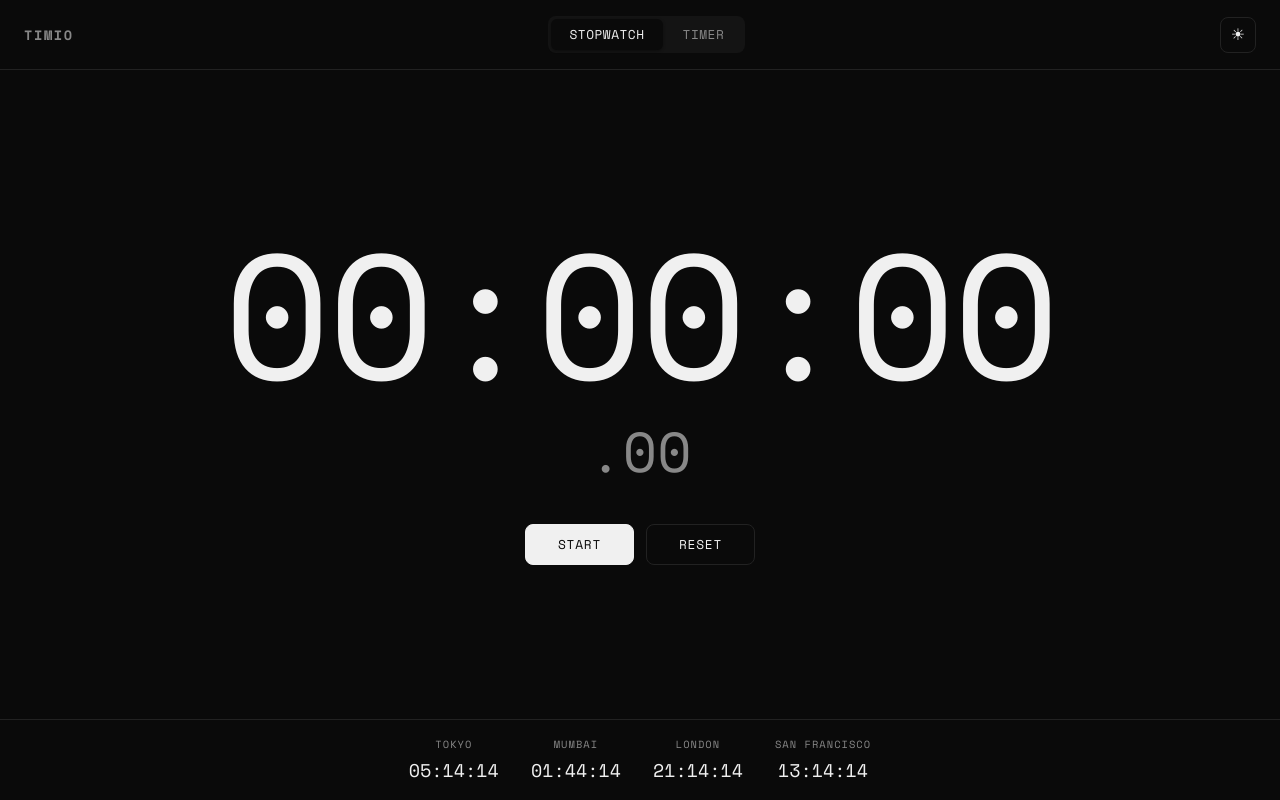
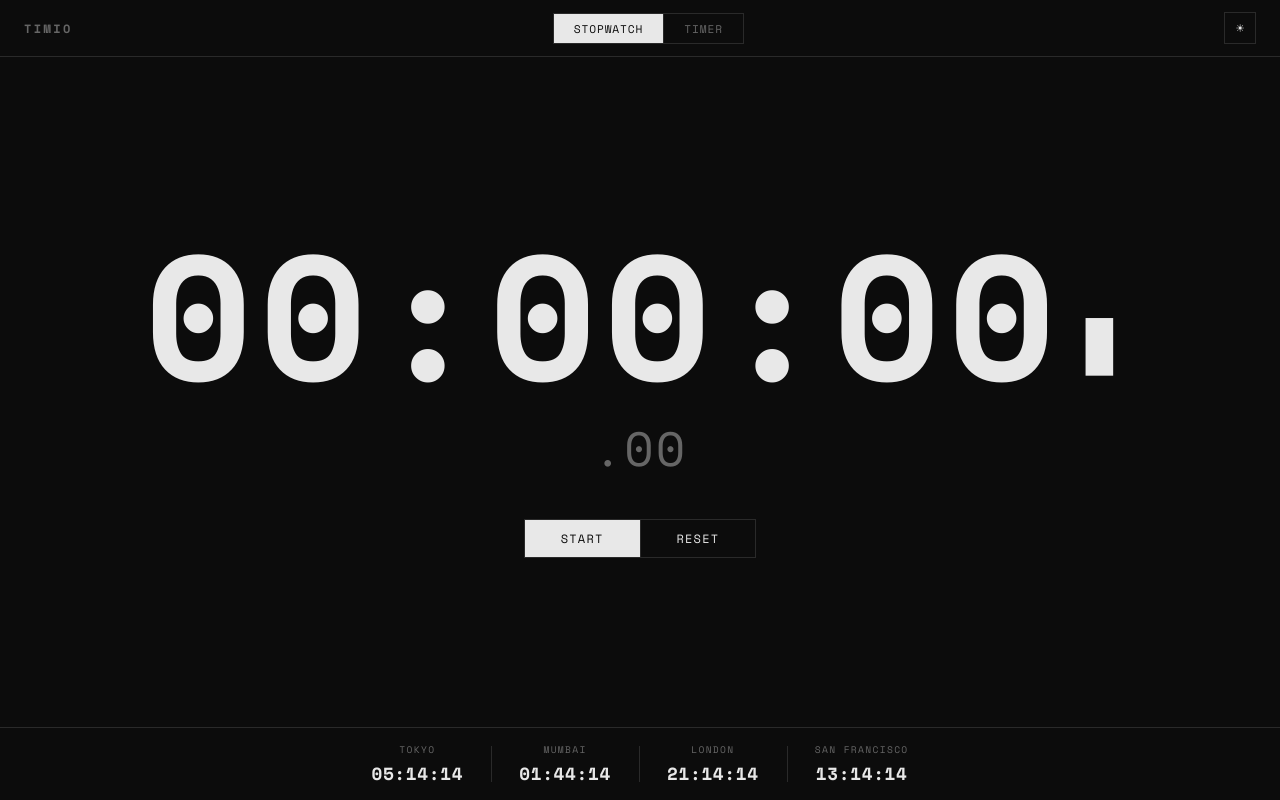
Before and after one commit to NirvanJain/Timio, a React (Vite) app: page / in a window 1280 px wide. Built offline with nearby package versions, Linux system fonts and the light colour scheme.

Commit message:
fixed css

```diff
--- a/src/index.css
+++ b/src/index.css
@@ -1,4 +1,4 @@
-/* ─── Reset & Global Tokens ────────────────────────────────── */
+/* ─── Reset ─────────────────────────────────────────────────── */
 *,
 *::before,
 *::after {
@@ -7,48 +7,50 @@
   box-sizing: border-box;
 }
 
+/* ─── Design Tokens ─────────────────────────────────────────── */
 :root {
-  /* Light (default) */
-  --bg: #ffffff;
-  --bg-secondary: #f5f5f5;
+  --bg: #f2f2f2;
+  --bg-secondary: #e4e4e4;
+  --bg-input: #d8d8d8;
   --text: #111111;
-  --text-muted: #666666;
-  --border: #e0e0e0;
+  --text-muted: #555555;
+  --border: #bbbbbb;
   --accent: #111111;
-  --hover: rgba(0, 0, 0, 0.04);
-  --shadow: 0 1px 3px rgba(0, 0, 0, 0.06);
+  --hover: rgba(0, 0, 0, 0.06);
+  --cursor-color: #111111;
 
-  --font-sans: 'Space Mono', 'Courier New', 'Lucida Console', monospace;
-  --font-mono: 'Space Mono', 'Courier New', 'Lucida Console', monospace;
+  --font: 'Space Mono', 'Courier New', 'Lucida Console', Courier, monospace;
 
-  --radius: 12px;
-  --transition: 180ms ease;
+  --transition: 120ms ease;
 }
 
 [data-theme='dark'] {
-  --bg: #0a0a0a;
-  --bg-secondary: #141414;
-  --text: #f0f0f0;
-  --text-muted: #888888;
-  --border: #222222;
-  --accent: #f0f0f0;
-  --hover: rgba(255, 255, 255, 0.04);
-  --shadow: 0 1px 3px rgba(0, 0, 0, 0.4);
+  --bg: #0c0c0c;
+  --bg-secondary: #161616;
+  --bg-input: #1e1e1e;
+  --text: #e8e8e8;
+  --text-muted: #666666;
+  --border: #2a2a2a;
+  --accent: #e8e8e8;
+  --hover: rgba(255, 255, 255, 0.05);
+  --cursor-color: #e8e8e8;
 }
 
+/* ─── Base ──────────────────────────────────────────────────── */
 html {
   font-size: 16px;
   -webkit-tap-highlight-color: transparent;
 }
 
 body {
-  font-family: var(--font-sans);
+  font-family: var(--font);
   background: var(--bg);
   color: var(--text);
   min-height: 100dvh;
   transition: background var(--transition), color var(--transition);
-  -webkit-font-smoothing: antialiased;
-  -moz-osx-font-smoothing: grayscale;
+  /* No font smoothing — raw pixel rendering like a terminal */
+  -webkit-font-smoothing: none;
+  -moz-osx-font-smoothing: unset;
 }
 
 #root {
@@ -57,89 +59,93 @@ body {
   flex-direction: column;
 }
 
-/* ─── Layout Shell ─────────────────────────────────────────── */
+/* ─── Shell ─────────────────────────────────────────────────── */
 .app {
   display: flex;
   flex-direction: column;
   min-height: 100dvh;
 }
 
-/* ─── Header ───────────────────────────────────────────────── */
+/* ─── Header ────────────────────────────────────────────────── */
 .header {
   display: flex;
   align-items: center;
   justify-content: space-between;
-  padding: 16px 24px;
+  padding: 12px 24px;
   border-bottom: 1px solid var(--border);
   position: sticky;
   top: 0;
   background: var(--bg);
   z-index: 10;
-  backdrop-filter: blur(12px);
 }
 
 .header__brand {
-  font-size: 0.85rem;
-  font-weight: 600;
-  letter-spacing: 0.12em;
+  font-size: 0.75rem;
+  font-weight: 700;
+  letter-spacing: 0.2em;
   text-transform: uppercase;
   color: var(--text-muted);
   user-select: none;
 }
 
+/* Tab switcher — looks like a terminal prompt selector */
 .header__tabs {
   display: flex;
-  gap: 2px;
-  background: var(--bg-secondary);
-  border-radius: 8px;
-  padding: 3px;
+  gap: 0;
+  border: 1px solid var(--border);
 }
 
 .header__tab {
-  font-family: var(--font-sans);
-  font-size: 0.8rem;
-  font-weight: 500;
-  letter-spacing: 0.04em;
+  font-family: var(--font);
+  font-size: 0.7rem;
+  font-weight: 400;
+  letter-spacing: 0.08em;
   text-transform: uppercase;
-  padding: 6px 18px;
+  padding: 6px 20px;
   border: none;
-  border-radius: 6px;
+  border-radius: 0;
   background: transparent;
   color: var(--text-muted);
   cursor: pointer;
   transition: all var(--transition);
 }
 
+.header__tab + .header__tab {
+  border-left: 1px solid var(--border);
+}
+
 .header__tab:hover {
   color: var(--text);
+  background: var(--hover);
 }
 
 .header__tab--active {
-  background: var(--bg);
-  color: var(--text);
-  box-shadow: var(--shadow);
+  background: var(--accent);
+  color: var(--bg);
 }
 
+/* Theme toggle — square terminal button */
 .header__toggle {
   display: flex;
   align-items: center;
   justify-content: center;
-  width: 36px;
-  height: 36px;
+  width: 32px;
+  height: 32px;
   border: 1px solid var(--border);
-  border-radius: 8px;
+  border-radius: 0;
   background: transparent;
   color: var(--text);
   cursor: pointer;
   transition: all var(--transition);
-  font-size: 1rem;
+  font-size: 0.85rem;
+  font-family: var(--font);
 }
 
 .header__toggle:hover {
   background: var(--hover);
 }
 
-/* ─── Main Content ─────────────────────────────────────────── */
+/* ─── Main ──────────────────────────────────────────────────── */
 .main {
   flex: 1;
   display: flex;
@@ -147,79 +153,109 @@ body {
   align-items: center;
   justify-content: center;
   padding: 32px 24px;
-  gap: 32px;
+  gap: 36px;
 }
 
-/* ─── Time Display ─────────────────────────────────────────── */
+/* ─── Time Display ──────────────────────────────────────────── */
 .time-display {
   text-align: center;
   user-select: none;
+  position: relative;
 }
 
 .time-display__value {
-  font-family: var(--font-mono);
+  font-family: var(--font);
   font-size: clamp(5rem, 16vw, 11rem);
-  font-weight: 300;
-  letter-spacing: -0.02em;
+  font-weight: 700;
+  letter-spacing: 0.04em;
   line-height: 1;
   color: var(--text);
-  tabular-nums: true;
+  /* Disable the dotted/slashed zero in Space Mono */
+  font-feature-settings: "zero" 0, "tnum" 1;
   font-variant-numeric: tabular-nums;
 }
 
-.time-display__ms {
-  font-family: var(--font-mono);
-  font-size: clamp(2rem, 5vw, 3.5rem);
-  font-weight: 300;
-  color: var(--text-muted);
-  margin-top: 8px;
-  font-variant-numeric: tabular-nums;
+/* blinking block cursor after the time */
+.time-display__value::after {
+  content: '▮';
+  display: inline-block;
+  margin-left: 0.08em;
+  font-size: 0.55em;
+  vertical-align: middle;
+  color: var(--text);
+  animation: blink 1s step-end infinite;
 }
 
-/* ─── Timer Adjust Buttons ─────────────────────────────────── */
+@keyframes blink {
+  0%, 100% { opacity: 1; }
+  50%       { opacity: 0; }
+}
+
+.time-display__ms {
+  font-family: var(--font);
+  font-size: clamp(1.8rem, 4.5vw, 3rem);
+  font-weight: 400;
+  color: var(--text-muted);
+  margin-top: 10px;
+  font-feature-settings: "zero" 0, "tnum" 1;
+  font-variant-numeric: tabular-nums;
+  letter-spacing: 0.04em;
+}
+
+/* ─── Timer Adjust Buttons ──────────────────────────────────── */
 .adjust-row {
   display: flex;
   align-items: center;
   justify-content: center;
-  gap: 24px;
-  flex-wrap: wrap;
+  gap: 0;
+  border: 1px solid var(--border);
 }
 
 .adjust-group {
   display: flex;
   flex-direction: column;
   align-items: center;
-  gap: 4px;
+}
+
+.adjust-group + .adjust-group {
+  border-left: 1px solid var(--border);
 }
 
 .adjust-group__label {
-  font-size: 0.65rem;
-  font-weight: 500;
+  font-family: var(--font);
+  font-size: 0.6rem;
+  font-weight: 400;
   text-transform: uppercase;
-  letter-spacing: 0.1em;
+  letter-spacing: 0.12em;
   color: var(--text-muted);
+  padding: 4px 16px;
+  border-bottom: 1px solid var(--border);
+  width: 100%;
+  text-align: center;
 }
 
 .adjust-group__buttons {
   display: flex;
-  gap: 6px;
+  flex-direction: column;
+  width: 100%;
 }
 
 .adjust-btn {
-  font-family: var(--font-sans);
-  font-size: 0.75rem;
-  font-weight: 600;
-  width: 32px;
-  height: 32px;
-  display: flex;
-  align-items: center;
-  justify-content: center;
-  border: 1px solid var(--border);
-  border-radius: 6px;
+  font-family: var(--font);
+  font-size: 0.7rem;
+  font-weight: 700;
+  padding: 6px 20px;
+  border: none;
+  border-radius: 0;
   background: transparent;
   color: var(--text);
   cursor: pointer;
   transition: all var(--transition);
+  text-align: center;
+}
+
+.adjust-btn + .adjust-btn {
+  border-top: 1px solid var(--border);
 }
 
 .adjust-btn:hover {
@@ -227,28 +263,34 @@ body {
 }
 
 .adjust-btn:active {
-  transform: scale(0.94);
+  background: var(--accent);
+  color: var(--bg);
 }
 
-/* ─── Control Buttons ──────────────────────────────────────── */
+/* ─── Control Buttons ───────────────────────────────────────── */
 .controls {
   display: flex;
-  gap: 12px;
+  gap: 0;
+  border: 1px solid var(--border);
 }
 
 .control-btn {
-  font-family: var(--font-sans);
-  font-size: 0.8rem;
-  font-weight: 500;
-  letter-spacing: 0.06em;
+  font-family: var(--font);
+  font-size: 0.75rem;
+  font-weight: 400;
+  letter-spacing: 0.1em;
   text-transform: uppercase;
-  padding: 10px 32px;
-  border: 1px solid var(--border);
-  border-radius: 8px;
+  padding: 10px 36px;
+  border: none;
+  border-radius: 0;
   background: transparent;
   color: var(--text);
   cursor: pointer;
   transition: all var(--transition);
+}
+
+.control-btn + .control-btn {
+  border-left: 1px solid var(--border);
 }
 
 .control-btn:hover {
@@ -256,65 +298,75 @@ body {
 }
 
 .control-btn:active {
-  transform: scale(0.97);
+  background: var(--accent);
+  color: var(--bg);
 }
 
 .control-btn--primary {
   background: var(--accent);
   color: var(--bg);
-  border-color: var(--accent);
 }
 
 .control-btn--primary:hover {
-  opacity: 0.85;
+  opacity: 0.8;
   background: var(--accent);
 }
 
-/* ─── Footer / World Clocks ────────────────────────────────── */
+/* ─── Footer / World Clocks ─────────────────────────────────── */
 .footer {
   border-top: 1px solid var(--border);
-  padding: 16px 24px;
+  padding: 14px 24px;
   display: flex;
   justify-content: center;
-  gap: 32px;
+  gap: 0;
   flex-wrap: wrap;
 }
 
 .clock {
   text-align: center;
-  min-width: 80px;
+  padding: 0 28px;
+  position: relative;
+}
+
+.clock + .clock::before {
+  content: '';
+  position: absolute;
+  left: 0;
+  top: 10%;
+  height: 80%;
+  width: 1px;
+  background: var(--border);
 }
 
 .clock__city {
-  font-size: 0.65rem;
-  font-weight: 500;
+  font-family: var(--font);
+  font-size: 0.6rem;
+  font-weight: 400;
   text-transform: uppercase;
-  letter-spacing: 0.1em;
+  letter-spacing: 0.14em;
   color: var(--text-muted);
   margin-bottom: 4px;
 }
 
 .clock__time {
-  font-family: var(--font-mono);
-  font-size: 1.15rem;
-  font-weight: 400;
+  font-family: var(--font);
+  font-size: 1.1rem;
+  font-weight: 700;
   color: var(--text);
+  font-feature-settings: "zero" 0, "tnum" 1;
   font-variant-numeric: tabular-nums;
+  letter-spacing: 0.04em;
 }
 
-/* ─── Responsive ───────────────────────────────────────────── */
-@media (max-width: 480px) {
+/* ─── Responsive ────────────────────────────────────────────── */
+@media (max-width: 540px) {
   .header {
-    padding: 12px 16px;
-  }
-
-  .header__brand {
-    font-size: 0.72rem;
+    padding: 10px 16px;
   }
 
   .header__tab {
-    padding: 5px 12px;
-    font-size: 0.72rem;
+    padding: 6px 14px;
+    font-size: 0.65rem;
   }
 
   .main {
@@ -323,15 +375,19 @@ body {
   }
 
   .footer {
-    padding: 14px 16px;
-    gap: 20px;
+    padding: 12px 16px;
+    gap: 0;
+  }
+
+  .clock {
+    padding: 0 16px;
   }
 
   .control-btn {
     padding: 10px 24px;
   }
 
-  .adjust-row {
-    gap: 16px;
+  .adjust-btn {
+    padding: 6px 14px;
   }
 }
```
